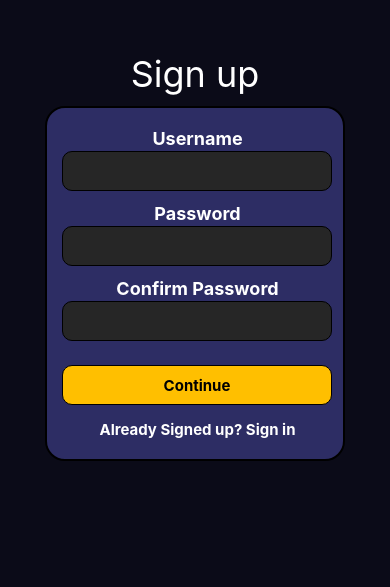
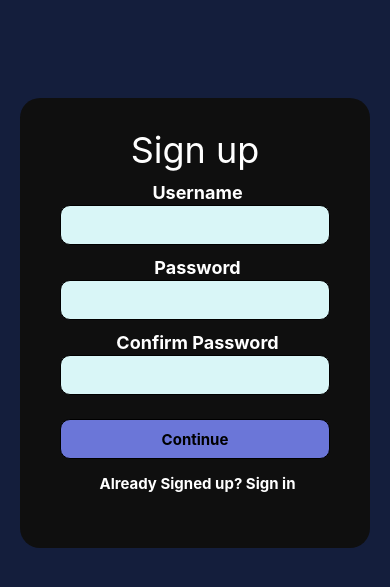
Before and after one commit to campus-detectives/lost-and-found, a React Native app: screen /Signup in a window 390 px wide. Shown: the part 167-754 px from the top of the page. Built offline with nearby package versions, Linux system fonts and the light colour scheme.

Commit message:
Update signup and add wating screen

```diff
--- a/App.js
+++ b/App.js
@@ -13,6 +13,7 @@ import HomeScreen_watchman from "./home_wm";
 import Claim from "./claim";
 import API from "./Api";
 import CamTest from "./camTest";
+import Search from "./Search";
 
 const Stack = createNativeStackNavigator();
 
@@ -89,7 +90,16 @@ export default function App() {
             headerShown: false,
           }}
         />
+
+        <Stack.Screen
+          name="Search"
+          component={Search}
+          options={{
+            headerShown: false,
+          }}
+        />
       </Stack.Navigator>
+
     </NavigationContainer>
   );
 }
--- /dev/null
+++ b/Search.js
@@ -0,0 +1,14 @@
+import { Image, View } from 'react-native';
+import React from 'react';
+
+
+export default function Search({ navigation }) {
+    // simple screen with assets/search.gif in center
+
+    return (
+        <View style={{ flex: 1, justifyContent: 'center', alignItems: 'center', backgroundColor: '#141e3c' }}>
+            <Image source={require('./assets/search.gif')} />
+        </View>
+    );
+
+}
--- a/signup.js
+++ b/signup.js
@@ -40,26 +40,17 @@ export default function Signup({ navigation }) {
           <StatusBar backgroundColor="#5d2d33" />
 
           <View style={styles.center}>
-            <Text
-              style={{
-                paddingTop: 3,
-                fontSize: 36,
-                color: "white",
-              }}
+
+            <View
+              style={styles.box}
             >
-              Sign up
-            </Text>
-            <View
-              style={{
-                backgroundColor: "#2d2d64",
-                height: 355,
-                width: 300,
-                borderRadius: 20,
-                marginTop: 10,
-                borderWidth: 2,
-              }}
-            >
-              <View style={{ marginLeft: 15, marginTop: 20 }}>
+              <Text
+                style={styles.textSignup}
+              >
+                Sign up
+              </Text>
+              <View style={{ marginLeft: 15, marginTop: 0 }}>
+
                 <Text style={styles.lable}>Username</Text>
                 <TextInput
                   style={[styles.input, { height: 40, width: 270 }]}
@@ -75,7 +66,7 @@ export default function Signup({ navigation }) {
                 />
                 <Text style={styles.lable}>Confirm Password</Text>
                 <TextInput
-                secureTextEntry={true}
+                  secureTextEntry={true}
                   style={[styles.input, { height: 40, width: 270 }]}
                   onChangeText={onChangePass}
                   value={password}
@@ -121,7 +112,7 @@ export default function Signup({ navigation }) {
 const styles = StyleSheet.create({
   container: {
     flex: 1,
-    backgroundColor: "#0b0b18",
+    backgroundColor: "#141e3c",
   },
   inner: {
     padding: 24,
@@ -152,9 +143,9 @@ const styles = StyleSheet.create({
   },
 
   center: {
-    marginTop: "0%",
+    paddingTop: "40%",
     alignItems: "center",
-    backgroundColor: "#0b0b18",
+    backgroundColor: "#141e3c",
   },
 
   h1: {
@@ -167,8 +158,9 @@ const styles = StyleSheet.create({
     borderWidth: 1,
     padding: 10,
     borderRadius: 10,
-    backgroundColor: "#262626",
-    color: "white",
+    backgroundColor: "#d9f6f7",
+    color: "#23272a",
+    marginLeft: 25,
   },
   lable: {
     fontSize: 18,
@@ -186,8 +178,26 @@ const styles = StyleSheet.create({
     borderWidth: 1,
     padding: 10,
     borderRadius: 10,
-    backgroundColor: "#ffbf00",
+    backgroundColor: "#6b76d8",
     marginTop: 12,
     justifyContent: "center",
+    marginLeft: 25,
+  },
+  box: {
+    backgroundColor: "#0f0f0f",
+    height: 450,
+    width: 350,
+    borderRadius: 20,
+    marginTop: 0,
+    borderWidth: 0,
+    elevation: 10,
+  },
+
+  textSignup: {
+    fontSize: 36,
+    color: "white",
+    textAlign: "center",
+    marginTop: 30,
+    marginBottom: 10,
   },
 });
--- a/upload_std.js
+++ b/upload_std.js
@@ -49,6 +49,7 @@ export default function upload({ route, navigation }) {
       return base64Image;
     };
     if (uri != null) {
+      navigation.navigate("Search")
       getDataUri().then((img) => {
         setFilter_id(null);
         if (img != null) {
@@ -141,9 +142,8 @@ export default function upload({ route, navigation }) {
           onValueChange={handleSliderChange}
           minimumTrackTintColor="#FFFFFF"
           maximumTrackTintColor="#000000"
-          thumbTintColor={`rgb(${255 - (threshold * 255) / 100}, ${
-            (threshold * 255) / 100
-          }, 0)`}
+          thumbTintColor={`rgb(${255 - (threshold * 255) / 100}, ${(threshold * 255) / 100
+            }, 0)`}
         />
         <Text style={styles.value}>{threshold}</Text>
       </View>
```
Also changed, not shown: assets/search.gif (added).
